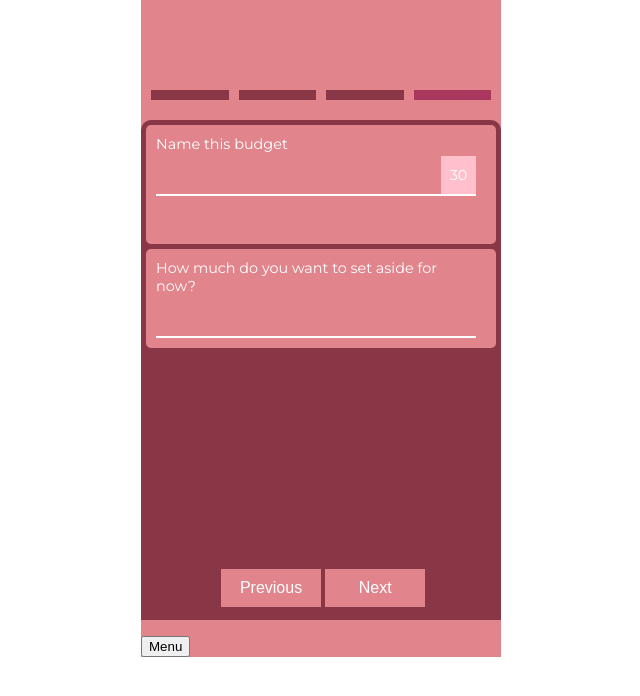
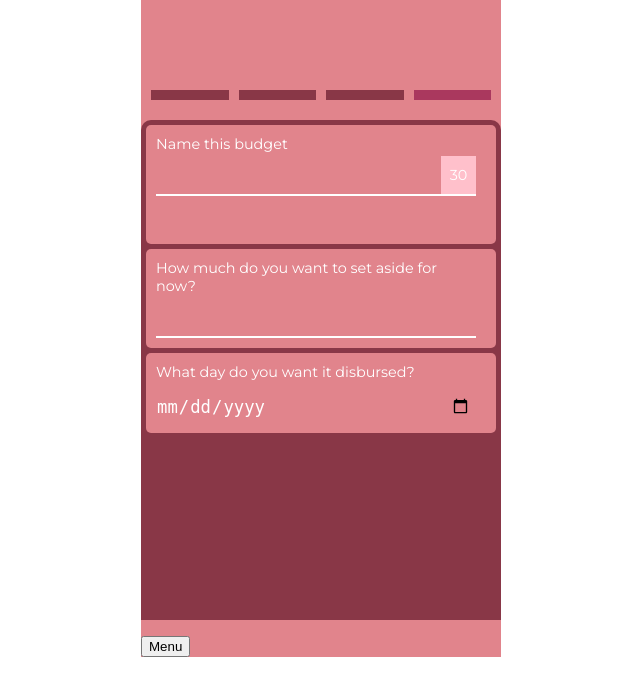
Before and after one commit to alkadelik/blm, a Django app: page /sprout/ in a window 1280 px wide. Shown: the top 696 px of the page, without its empty margins (319-959 px from the left). Run offline with Django 3.2, Linux system fonts and the light colour scheme; the visitor is signed in with stand-in values (Sample User, id 1).

Commit message:
modified code for single disbursement experience

```diff
--- a/chris/templates/sprout/home.html
+++ b/chris/templates/sprout/home.html
@@ -33,7 +33,7 @@
         </div>
       </div>
     </section>
-    <section v-show="step === 3" class="fence">
+    <!-- <section v-show="step === 3" class="fence">
       <div id="title-block"></div>
         <progress-bar></progress-bar>
       <div id="main">
@@ -54,8 +54,8 @@
           </label>
         </div>
       </div>
-    </section>
-    <section v-show="step === 2" class="fence">
+    </section> -->
+    <!-- <section v-show="step === 2" class="fence">
       <div id="title-block"></div>
       <progress-bar></progress-bar>
       <div id="main">
@@ -78,7 +78,7 @@
           </label>
         </div>
       </div>
-    </section>
+    </section> -->
     <section v-show="step === 1" class="fence">
         <div id="title-block"></div>
         <progress-bar></progress-bar>
@@ -94,11 +94,16 @@
             <label for="" class="curious-case">How much do you want to set aside for <span class="highlight">[[budget]]</span> now?
               <input type="text" name="amount" value=""></label>
           </div>
+          <div class="q-block">
+            <label for="">What day do you want it disbursed?
+              <input class="input-date" type="date" name="next_date"  placeholder=>
+            </label>
+          </div>
         </div>
     </section>
     <div class="nav">
-      <button v-show="showprev" v-on:click.prevent="prev()" >Previous</button>
-      <button v-show="shownext" v-on:click.prevent="next()">Next</button>
+      <!-- <button v-show="showprev" v-on:click.prevent="prev()" >Previous</button> -->
+      <!-- <button v-show="shownext" v-on:click.prevent="next()">Next</button> -->
       <button v-show="showsubmit">Submit</button>
       <!-- <button v-show="showsubmit" v-on:click.prevent="submit()">Submit</button> -->
     </div>
```
Also changed, not shown: 1 other file.
